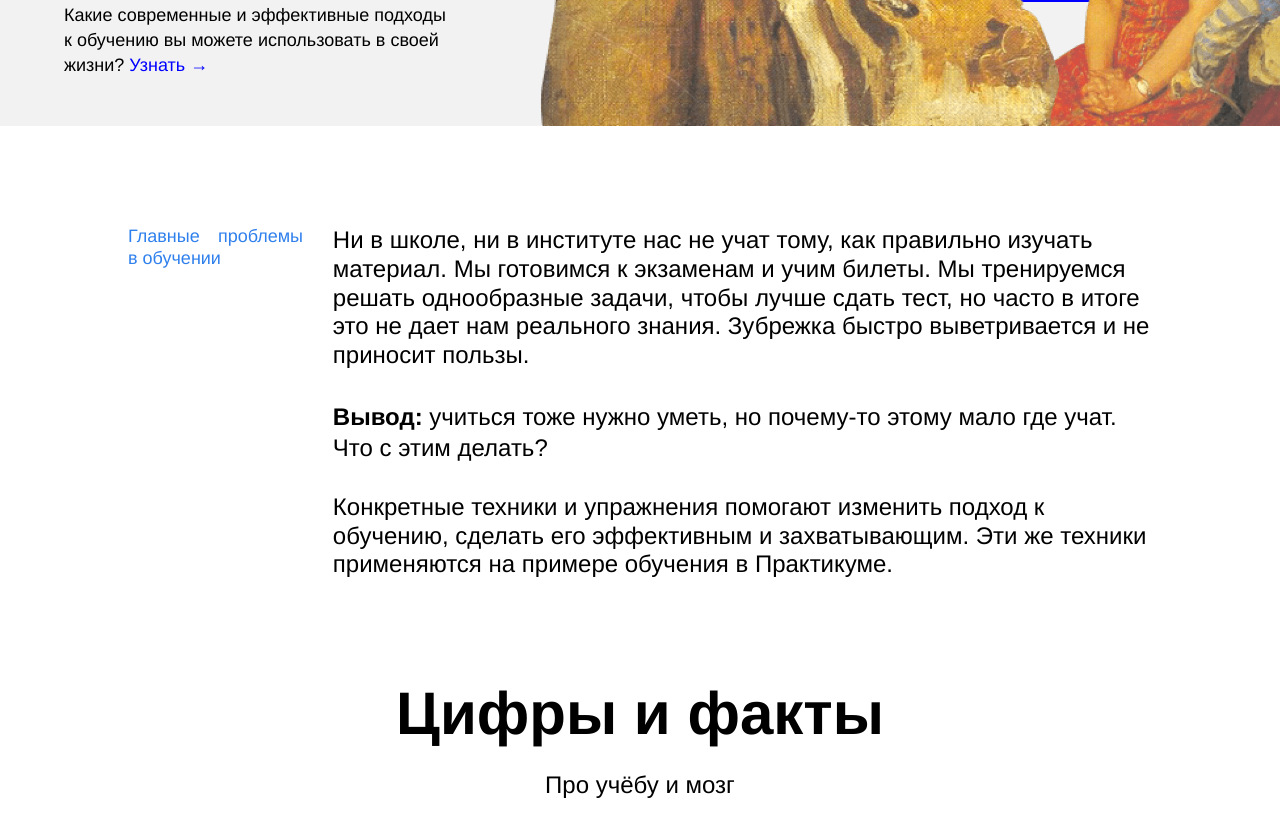
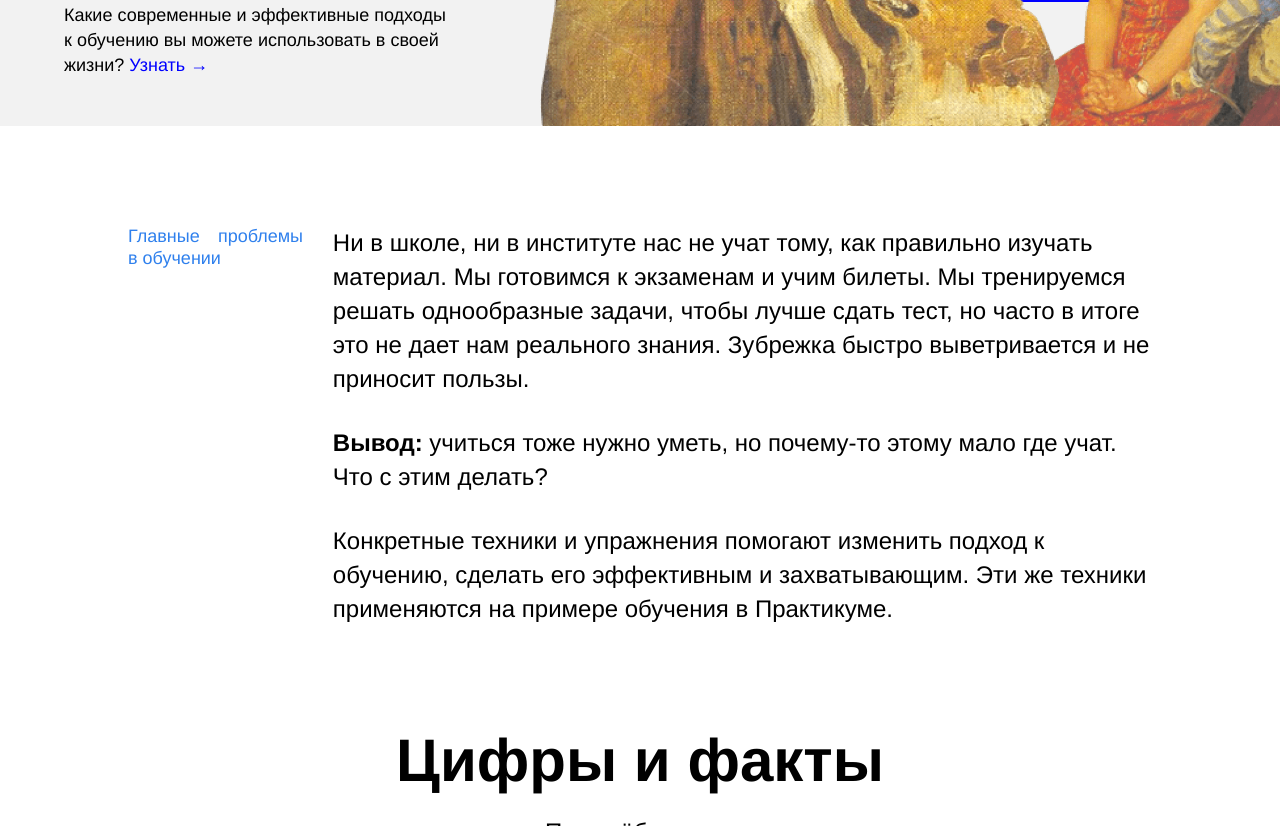
Before and after one commit to Femistokl-123/how-to-learn, a plain HTML site: page index.html in a window 1280 px wide. Shown: the part 630-1456 px from the top of the page. Drawn offline with Linux system fonts and the light colour scheme.

Commit message:
how-to-learn

```diff
--- a/styles/style.css
+++ b/styles/style.css
@@ -120,8 +120,7 @@ h2.two-columns__brief {
 }
 
 p.two-columns__paragraph {
-  font-size: 34px;
-  line-height: 1.2;
+  line-height: 34px;
   font-size: 24px;
   font-weight: normal;
   margin-top: 30px;
@@ -372,7 +371,6 @@ p.table__text__theme_dark {
   bottom: 18px;
   position: absolute;
   left: 0;
-  bottom: 0;
 }
 
 p.footer__author {
```
Also changed, not shown: index.html (+0 -2 lines).
